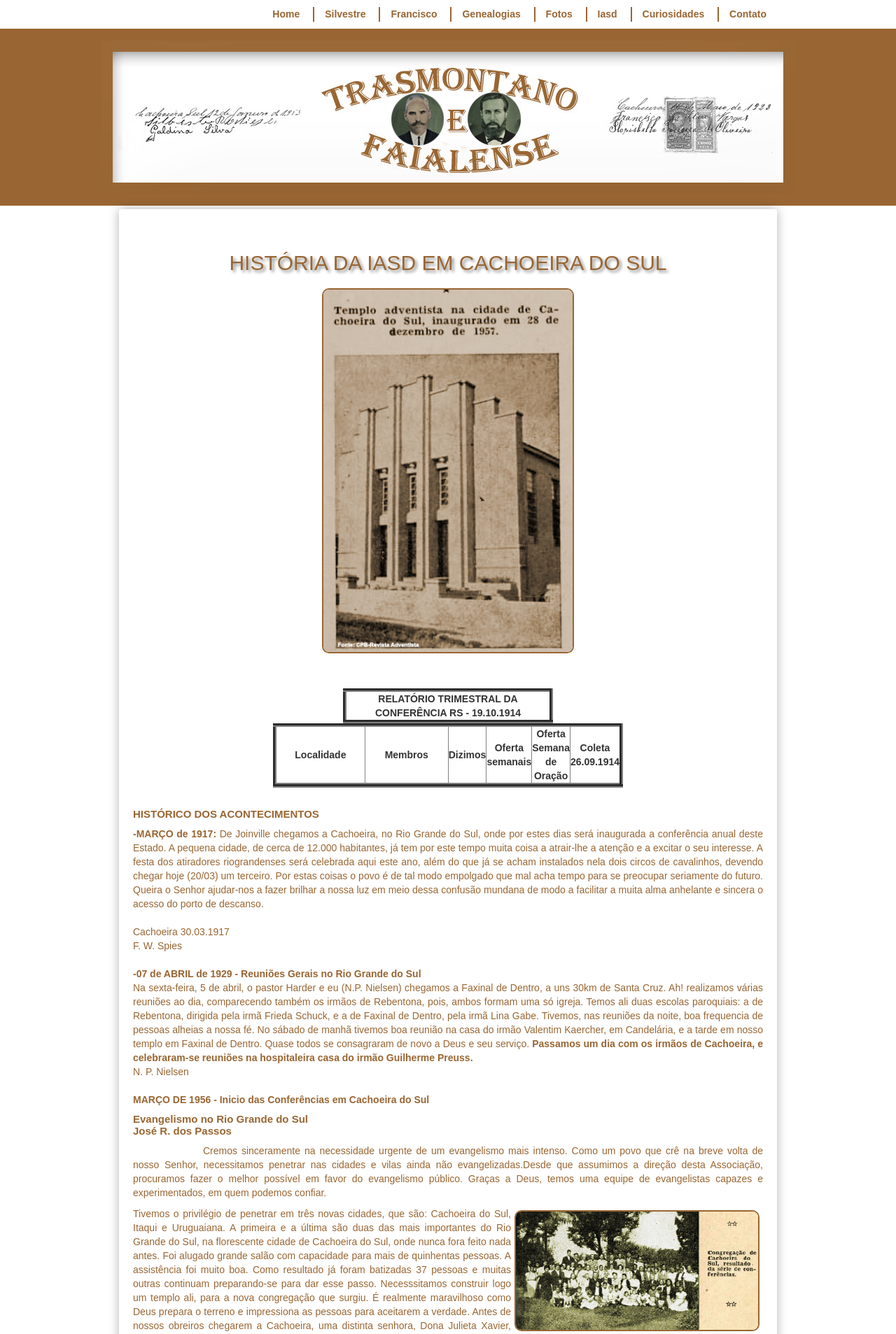
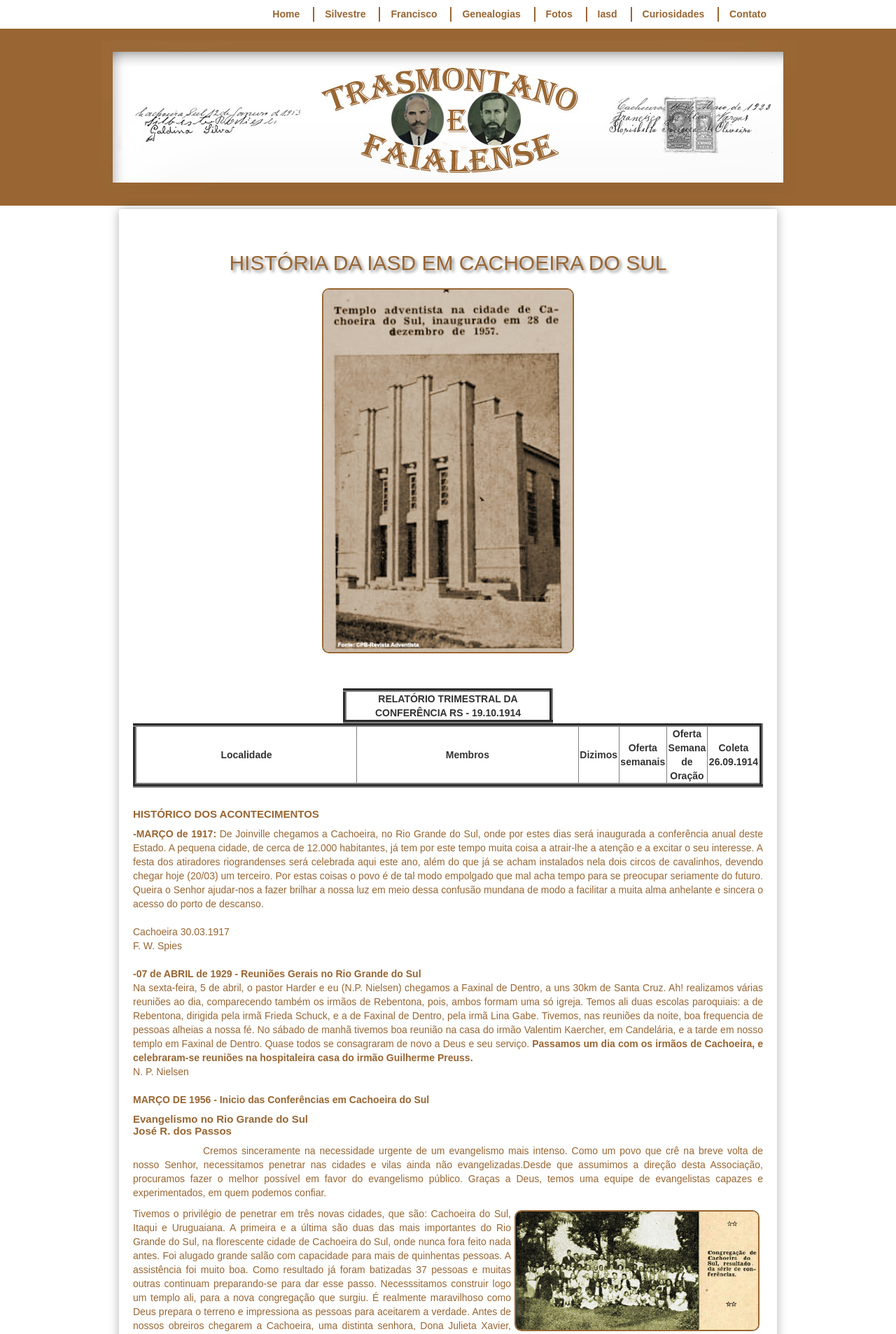
Before and after one commit to claudiovargas1955/claudiovargas1955.github.io, a Jekyll site: the page built from _pages/história-da-iasd-cachoeira.html, in a window 1280 px wide. Shown: the top 1907 px of the page at 70% size. Built offline with Jekyll 4.4.1, drawn with Linux system fonts in a browser that asks for light colours; some web fonts are replaced.

Commit message:
Update história-da-iasd-cachoeira.html

```diff
--- a/_pages/história-da-iasd-cachoeira.html
+++ b/_pages/história-da-iasd-cachoeira.html
@@ -124,7 +124,7 @@
          </tr>
 
 
-    <table border="5px" color="#ffffff" width="500px"  cellspacing="0px" cellpadding="0px">
+    <table border="5px" color="#ffffff" width="900px"  cellspacing="0px" cellpadding="0px">
          <tr>
            <td align="center" width="300px"><b>Localidade</b></td>
            <td align="center" width="10px"><b>Membros</b></td>
```
